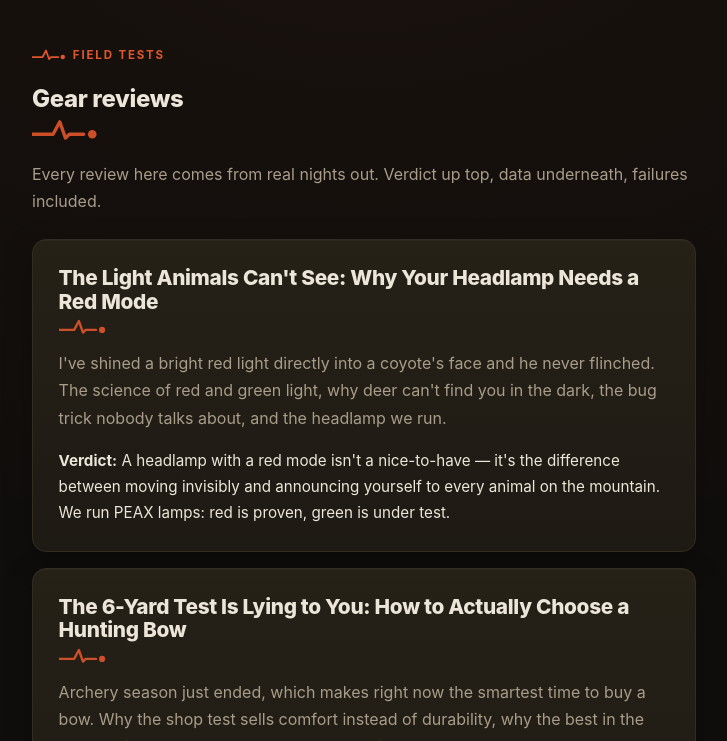
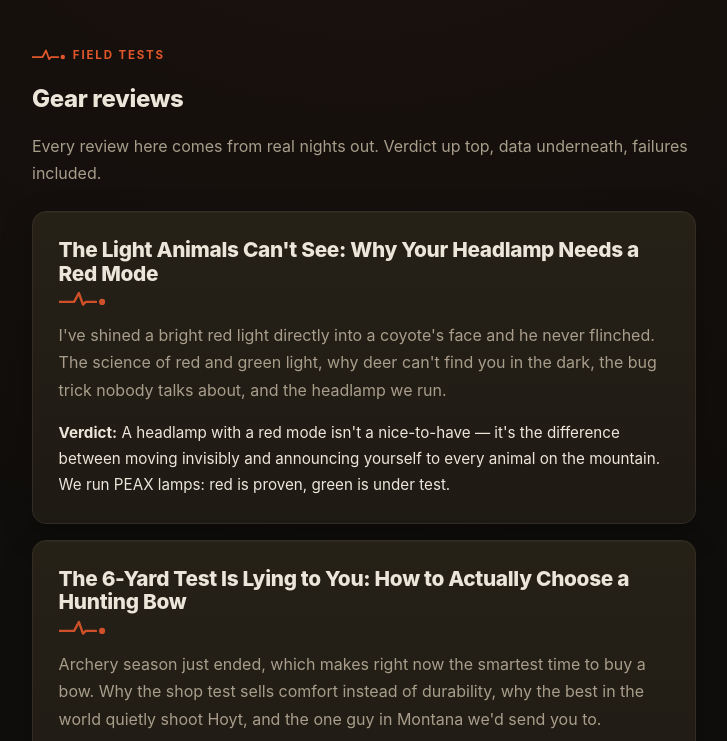
Before and after one commit to cyld101/spiked-adrenaline-website, an Astro site: page /reviews in a window 1280 px wide. Shown: the part 59-800 px from the top of the page, without its empty margins (276-1003 px from the left). Built offline with nearby package versions, Linux system fonts and the light colour scheme; Astro itself is replaced by a stand-in of ours.

Commit message:
EKG pulse favicon; remove underline from Gear reviews h1

```diff
--- a/src/pages/reviews/index.astro
+++ b/src/pages/reviews/index.astro
@@ -11,7 +11,7 @@ const reviews = (await getCollection('reviews', ({ data }) => !data.draft))
 >
   <section class="wrap">
     <p class="eyebrow">Field tests</p>
-    <h1 class="pulse-underline">Gear reviews</h1>
+    <h1>Gear reviews</h1>
     <p class="muted">Every review here comes from real nights out. Verdict up top, data underneath, failures included.</p>
     <div class="review-list">
       {reviews.map((review) => (
```
Also changed, not shown: public/favicon.svg.
